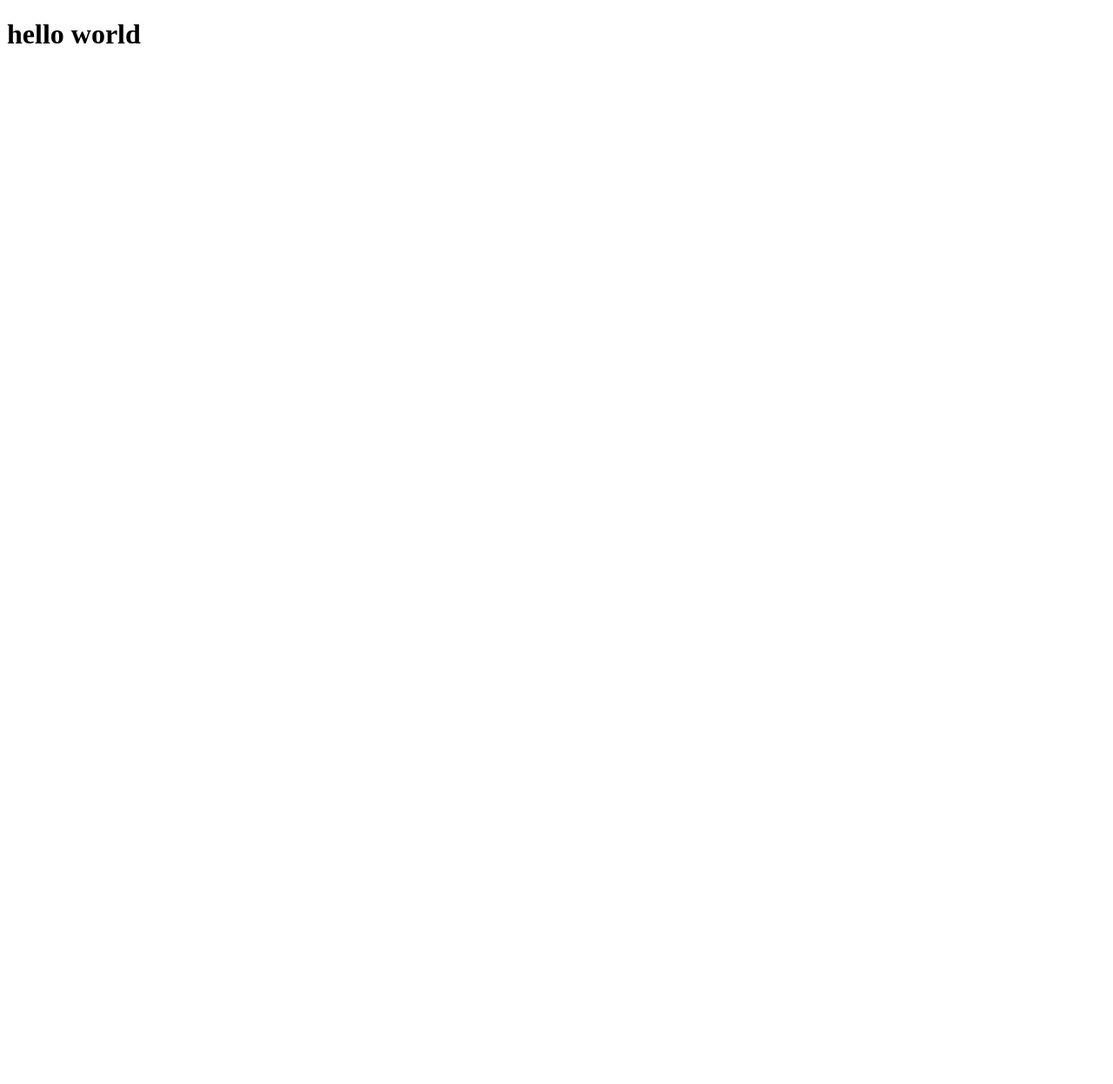
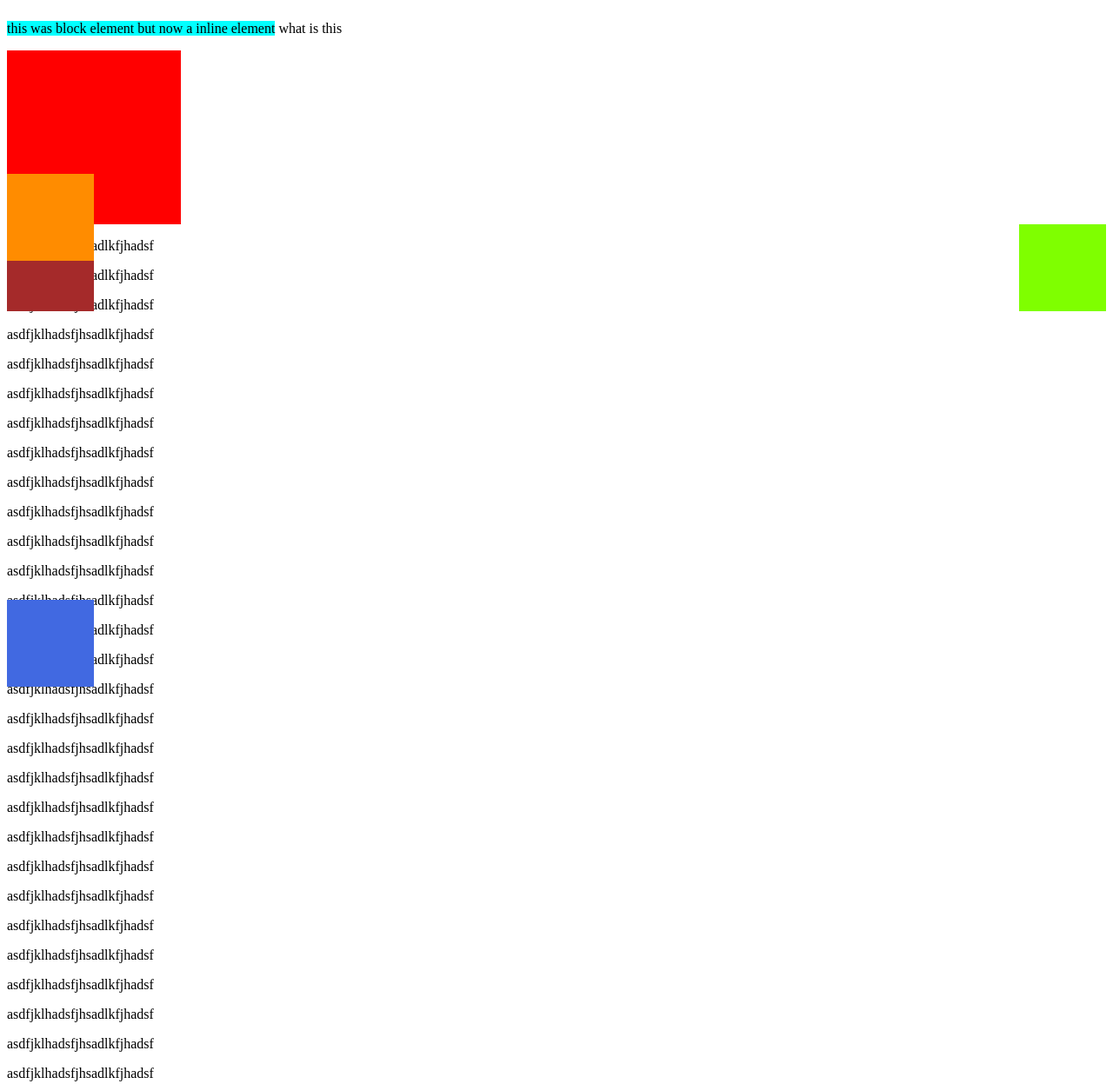
Before and after one commit to raghav511/Projects, a plain HTML site: page html-css/basic.html in a window 1280 px wide. Shown: the top 1247 px of the page at 87% size. Before the commit the page ends 800 px from the top, so only its background shows below. Drawn offline with Linux system fonts and the light colour scheme.

Commit message:
13 may 2020

```diff
--- a/html-css/basic.html
+++ b/html-css/basic.html
@@ -1,18 +1,94 @@
 <!DOCTYPE html>
 <html lang="en">
+
 <head>
     <meta charset="UTF-8">
     <meta name="viewport" content="width=device-width, initial-scale=1.0">
     <title>Document</title>
+    <style>
+        .first {
+            background-color: red;
+            width: 200px;
+            height: 200px;
+        }
+
+        .second {
+            background-color: royalblue;
+            position: absolute;
+            bottom: 10px;
+            width: 100px;
+            height: 100px;
+
+
+        }
+
+        .third {
+            background-color: brown;
+            position: relative;
+            top: 200px;
+            width: 100px;
+            height: 100px;
+        }
+
+        .fourth {
+            background-color: darkorange;
+            position: fixed;
+            top: 200px;
+            width: 100px;
+            height: 100px;
+        }
+
+        .fifth {
+            background-color: chartreuse;
+            width: 100px;
+            height: 100px;
+            float: right;
+        }
+    </style>
 </head>
+
 <body>
-    <h1>hello world</h1>
-    <table>
-        <tr>
-            <td></td>
-            <td></td>
-            <td></td>
-        </tr>
-    </table>
+    <p style="background-color: aqua; display: inline;">this was block element but now a inline element</p>
+    <p style="display: inline-block;">what is this</p>
+    <div class="first">
+        <div class="second"></div>
+        <div class="third"></div>
+        <div class="fourth"></div>
+    </div>
+    <div class="fifth"></div>
+
+    <p>asdfjklhadsfjhsadlkfjhadsf</p>
+    <p>asdfjklhadsfjhsadlkfjhadsf</p>
+    <p>asdfjklhadsfjhsadlkfjhadsf</p>
+    <p>asdfjklhadsfjhsadlkfjhadsf</p>
+    <p>asdfjklhadsfjhsadlkfjhadsf</p>
+    <p>asdfjklhadsfjhsadlkfjhadsf</p>
+    <p>asdfjklhadsfjhsadlkfjhadsf</p>
+    <p>asdfjklhadsfjhsadlkfjhadsf</p>
+    <p>asdfjklhadsfjhsadlkfjhadsf</p>
+    <p>asdfjklhadsfjhsadlkfjhadsf</p>
+    <p>asdfjklhadsfjhsadlkfjhadsf</p>
+    <p>asdfjklhadsfjhsadlkfjhadsf</p>
+    <p>asdfjklhadsfjhsadlkfjhadsf</p>
+    <p>asdfjklhadsfjhsadlkfjhadsf</p>
+    <p>asdfjklhadsfjhsadlkfjhadsf</p>
+    <p>asdfjklhadsfjhsadlkfjhadsf</p>
+    <p>asdfjklhadsfjhsadlkfjhadsf</p>
+    <p>asdfjklhadsfjhsadlkfjhadsf</p>
+    <p>asdfjklhadsfjhsadlkfjhadsf</p>
+    <p>asdfjklhadsfjhsadlkfjhadsf</p>
+    <p>asdfjklhadsfjhsadlkfjhadsf</p>
+    <p>asdfjklhadsfjhsadlkfjhadsf</p>
+    <p>asdfjklhadsfjhsadlkfjhadsf</p>
+    <p>asdfjklhadsfjhsadlkfjhadsf</p>
+    <p>asdfjklhadsfjhsadlkfjhadsf</p>
+    <p>asdfjklhadsfjhsadlkfjhadsf</p>
+    <p>asdfjklhadsfjhsadlkfjhadsf</p>
+    <p>asdfjklhadsfjhsadlkfjhadsf</p>
+    <p>asdfjklhadsfjhsadlkfjhadsf</p>
+    <p>asdfjklhadsfjhsadlkfjhadsf</p>
+
+    <p style="display: grid;">this is just to check display attribute</p>
 </body>
+
 </html>
```
Also changed, not shown: html-css/audioHtml.html (added, +20 -0 lines), html-css/dom.html (added, +33 -0 lines), html-css/dom.js (added, +16 -0 lines), html-css/videoHtml.html (added, +14 -0 lines), html-css/style.css (added).
